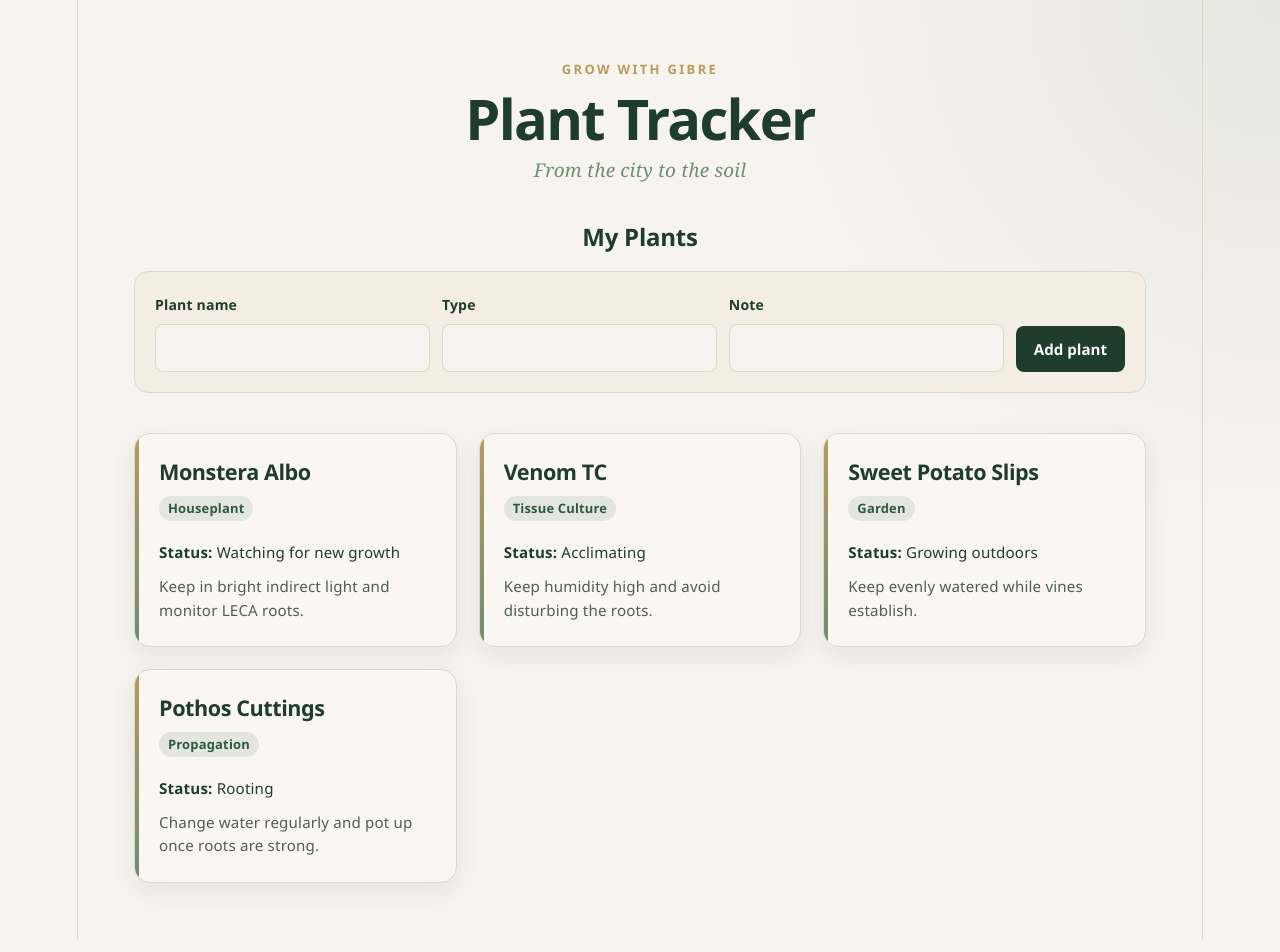
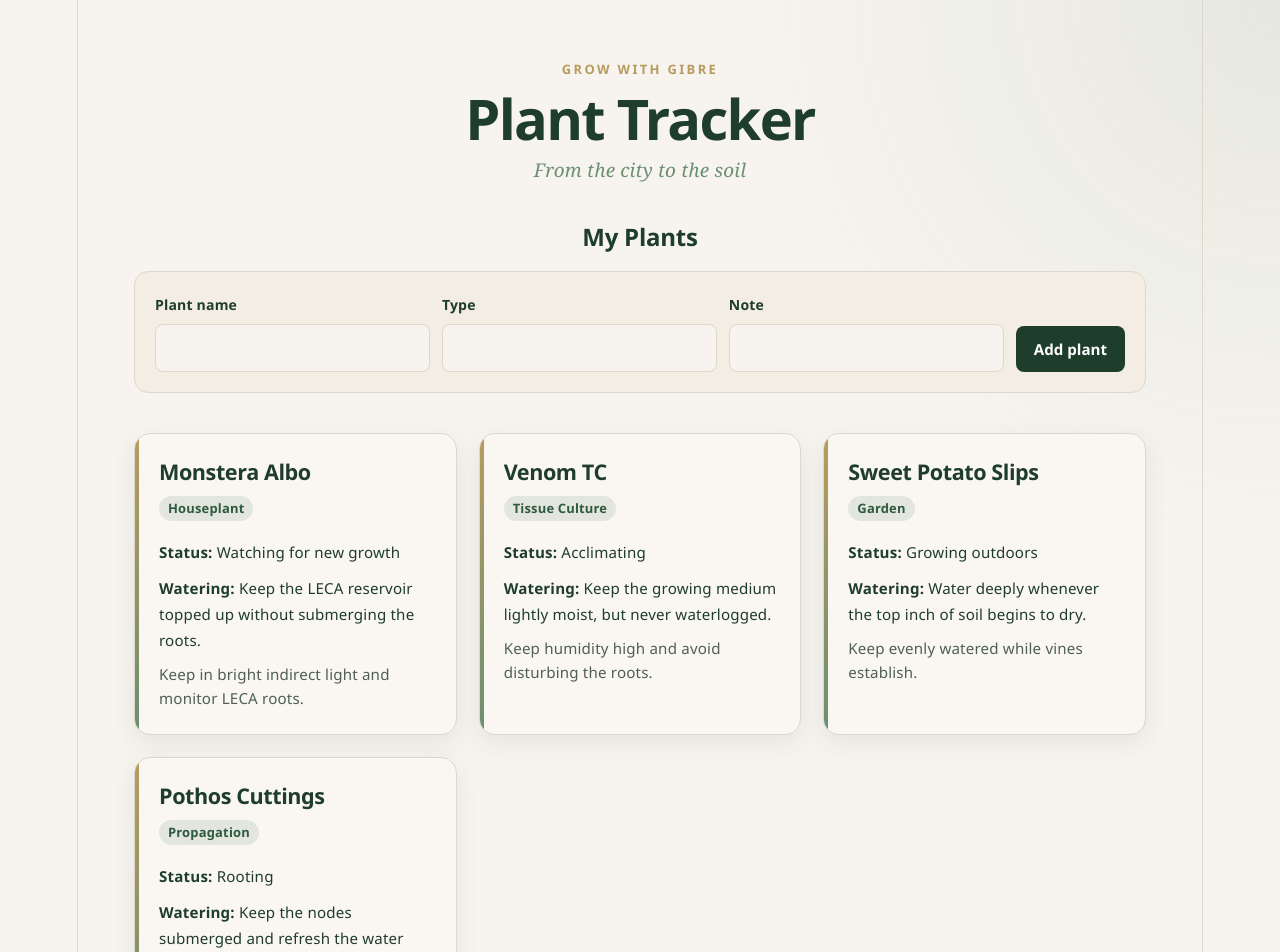
Before and after one commit to dc4622ne/plant-inventory, a React (Vite) app: page / in a window 1280 px wide. Shown: the top 952 px of the page. Built offline with nearby package versions, Linux system fonts and the light colour scheme.

Commit message:
Add watering notes to plant cards

```diff
--- a/src/App.jsx
+++ b/src/App.jsx
@@ -6,24 +6,28 @@ const initialPlants = [
     name: 'Monstera Albo',
     type: 'Houseplant',
     status: 'Watching for new growth',
+    watering: 'Keep the LECA reservoir topped up without submerging the roots.',
     careNote: 'Keep in bright indirect light and monitor LECA roots.',
   },
   {
     name: 'Venom TC',
     type: 'Tissue Culture',
     status: 'Acclimating',
+    watering: 'Keep the growing medium lightly moist, but never waterlogged.',
     careNote: 'Keep humidity high and avoid disturbing the roots.',
   },
   {
     name: 'Sweet Potato Slips',
     type: 'Garden',
     status: 'Growing outdoors',
+    watering: 'Water deeply whenever the top inch of soil begins to dry.',
     careNote: 'Keep evenly watered while vines establish.',
   },
   {
     name: 'Pothos Cuttings',
     type: 'Propagation',
     status: 'Rooting',
+    watering: 'Keep the nodes submerged and refresh the water regularly.',
     careNote: 'Change water regularly and pot up once roots are strong.',
   },
 ];
@@ -43,6 +47,7 @@ function App() {
         name,
         type,
         status: 'New',
+        watering: 'Check the growing medium and water when the plant needs it.',
         careNote: note,
       },
     ]);
@@ -103,6 +108,7 @@ function App() {
               <h2>{plant.name}</h2>
               <p className="plant-type">{plant.type}</p>
               <p className="plant-status"><strong>Status:</strong> {plant.status}</p>
+              <p className="plant-status"><strong>Watering:</strong> {plant.watering}</p>
               <p className="plant-note">{plant.careNote}</p>
             </article>
           ))}
```
